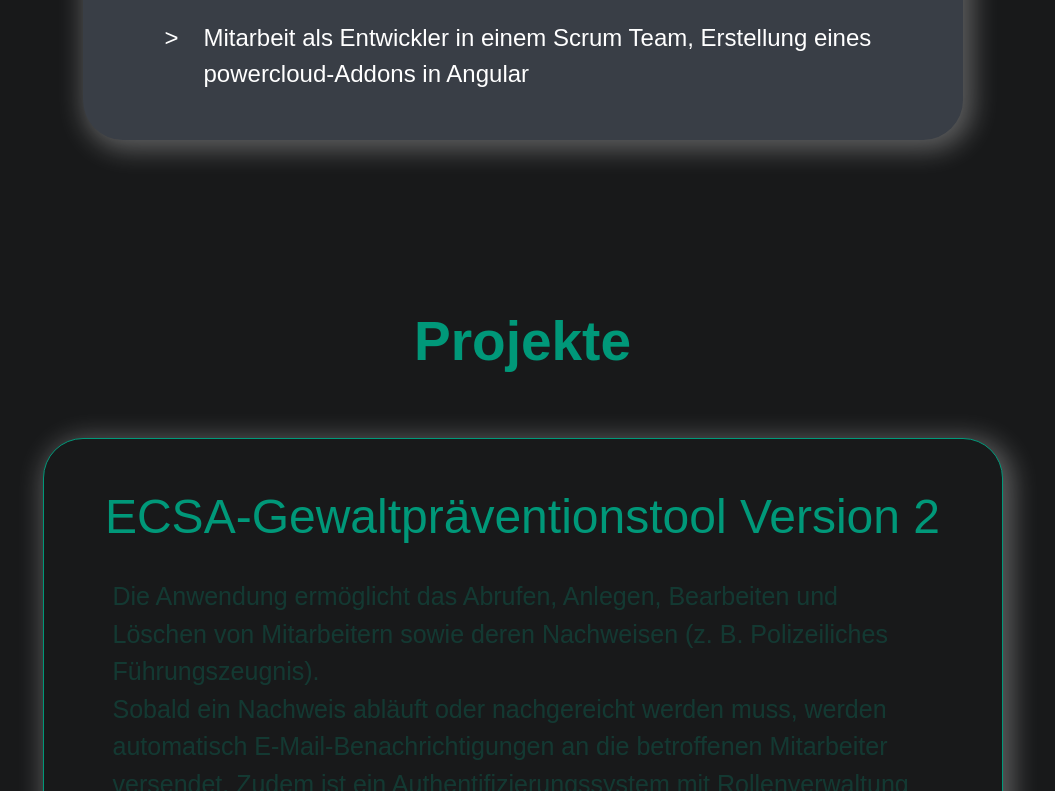
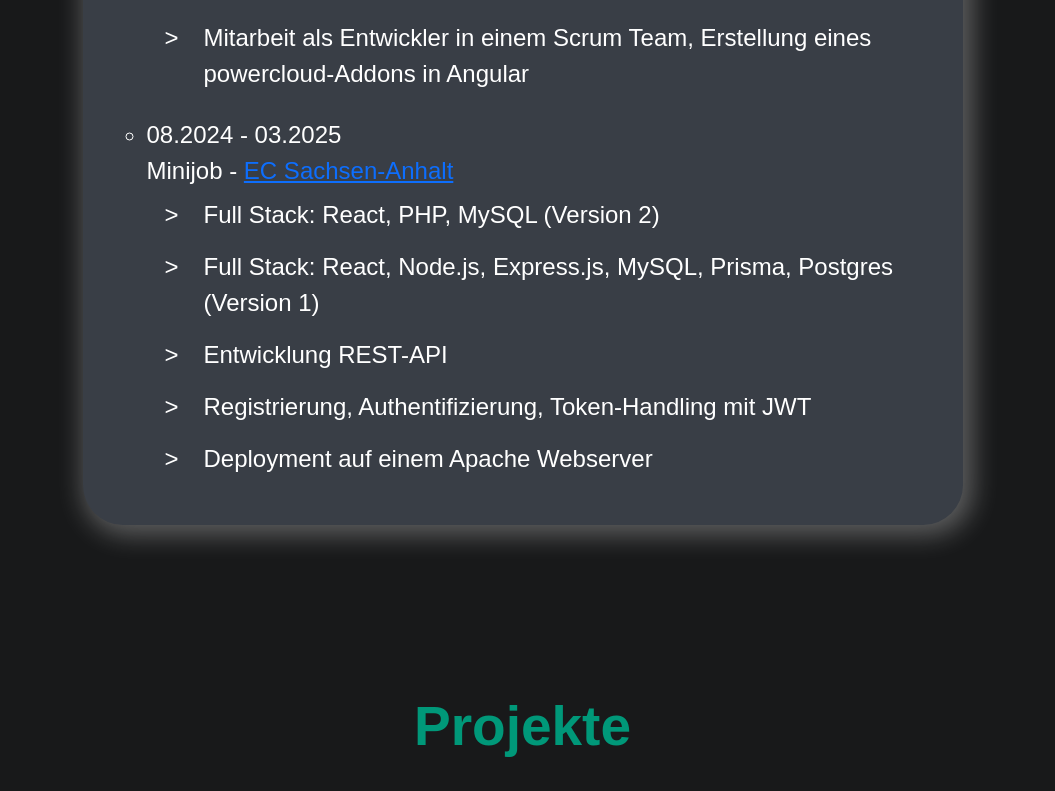
Before and after one commit to PaulKroner/Portfolio, a React (Vite) app: page / in a window 1280 px wide. Shown: the part 2189-2980 px from the top of the page, without its empty margins (165-1220 px from the left). Built offline with nearby package versions, Linux system fonts and the light colour scheme.

Commit message:
add new skills, project and corrected text

```diff
--- a/src/components/cv/cv.jsx
+++ b/src/components/cv/cv.jsx
@@ -32,7 +32,7 @@ const Cv = () => {
             <ol className="fs-4">
               <div>
                 <li className="cvList">
-                  2011-2019
+                  2011 - 2019
                 </li>
                 <div className="">
                   Abitur - Staatliches Gymnasium Wilhelm von Humboldt
@@ -41,14 +41,14 @@ const Cv = () => {
 
               <div>
                 <li className="cvList">
-                  2019-2023
+                  2019 - 2023
                 </li>
                 <div className="">
                   Bachelor Wirtschaftsinformatik - Universität Leipzig
                 </div>
 
                 <li className="cvList">
-                  2023-dato
+                  2023 - 2025
                 </li>
                 <div className="">
                   Master Wirtschaftsinformatik - Universität Leipzig
@@ -67,11 +67,9 @@ const Cv = () => {
             <ol className="cv-text fs-4">
               <div>
                 <li className="cvList">
-                  11.2021-04.2022
+                  11.2021 - 04.2022
                 </li>
                 <div className="">
-                  {/* Praktikum - <a href="https://www.gisa.de/">GISA GmbH</a> <br />
-                                    powercloud, Datenmigration, VBA, Angular, PHP */}
                   Praktikum - <a href="https://www.gisa.de/">GISA GmbH</a>
                   <ul className="mt-2">
                     <li className="cv-list-lower">
@@ -96,7 +94,7 @@ const Cv = () => {
 
               <div>
                 <li className="cvList">
-                  05.2022-04.2023
+                  05.2022 - 04.2023
                 </li>
                 <div className="">
                   Werkstudent - <a href="https://www.gisa.de/">GISA GmbH</a> <br />
@@ -114,6 +112,32 @@ const Cv = () => {
                   </ul>
                 </div>
               </div>
+
+              <div>
+                <li className="cvList">
+                  08.2024 - 03.2025
+                </li>
+                <div className="">
+                  Minijob - <a href="https://ecsa.de/">EC Sachsen-Anhalt</a> <br />
+                  <ul className="mt-2">
+                    <li className="cv-list-lower">
+                      Full Stack: React, PHP, MySQL (Version 2)
+                    </li>
+                    <li className="cv-list-lower">
+                      Full Stack: React, Node.js, Express.js, MySQL, Prisma, Postgres (Version 1)
+                    </li>
+                    <li className="cv-list-lower">
+                      Entwicklung REST-API
+                    </li>
+                    <li className="cv-list-lower">
+                      Registrierung, Authentifizierung, Token-Handling mit JWT
+                    </li>
+                    <li className="cv-list-lower">
+                      Deployment auf einem Apache Webserver
+                    </li>
+                  </ul>
+                </div>
+              </div>
             </ol>
           </div>
         </div>
--- a/src/components/footer/footer.jsx
+++ b/src/components/footer/footer.jsx
@@ -5,7 +5,7 @@ const Footer = () => {
         <footer className="container-fluid">
 
             <div className="footer-text">
-                Diese Webseite wurde in React (Vite) und Bootstrap erstellt.
+                Diese Webseite wurde in React (Vite) und TailwindCSS erstellt.
             </div>
 
         </footer>
--- a/src/components/projects/projects.jsx
+++ b/src/components/projects/projects.jsx
@@ -15,13 +15,13 @@ const Projects = () => {
       id: "ecsa-gpt",
       title: "ECSA-Gewaltpräventionstool Version 1",
       content: "Die Anwendung ermöglicht das Abrufen, Anlegen, Bearbeiten und Löschen von Mitarbeitern sowie deren Nachweisen (z. B. Polizeiliches Führungszeugnis). <br /> Sobald ein Nachweis abläuft oder nachgereicht werden muss, werden automatisch E-Mail-Benachrichtigungen an die betroffenen Mitarbeiter versendet. Zudem ist ein Authentifizierungssystem mit Rollenverwaltung für Administratoren und Mitarbeiter implementiert, das auf JWT basiert. <br /> Das Frontend wurde mit React.js entwickelt, während das Backend in PHP realisiert wurde. Die Anwendung nutzt eine MySQL-Datenbank. <br /><br /> Das Problem mit der ersten Version war, dass die Anwendung nicht mehr weiterentwickeln werden konnte, da lediglich ein Apache Webserver zur Verfügung stand. <br /> Daher habe ich die Anwendung neu entwickelt und dabei den Techstack gewechselt.",
-      usedTech: ["Next.js", "TailwindCSS", "Shadcn UI", "Node.js", "Express.js", "MySQL", "Prisma", ],
+      usedTech: ["Next.js", "TailwindCSS", "Shadcn UI", "Node.js", "Express.js", "MySQL", "Prisma",],
       moreToShow: false
     },
     {
       id: "long-SB",
       title: "SQL-Statementbuilder",
-      content: "Der SQL-Statementbuilder ist ein einfacher Baukasten, mit dem User durch anklicken von Selectfeldern ein SQL-Statement erstellen kann, ohne die Syntax zu kennen.",
+      content: "Der SQL-Statementbuilder ist ein einfacher Baukasten, mit dem User durch anklicken von Selectfeldern ein SQL-Statement erstellen können, ohne die Syntax zu kennen.",
       usedTech: ["HTML", "CSS", "JQuery", "PHP"],
       moreToShow: false
     },
@@ -37,10 +37,10 @@ const Projects = () => {
       title: "Live-Voting-Tool",
       content: `Im Rahmen des Mastermoduls "Software Engineering Project"
             habe ich innerhalb einer Gruppenarbeit zusammen mit <a href="https://finatix.de/">Finatix</a>
-            ein Live-Voting-Tool erstellt. Ziel war es den Ablauf, Problemen und Lösungen eines Softwareprojekts
+            ein Live-Voting-Tool erstellt. Ziel war es den Ablauf, Probleme und Lösungen eines Softwareprojekts
             kennenzulernen. Der Techstack bestand aus React Typescript für das Frontend
-            und MariaDB sowie OpenAPI fürs Backend.`,
-      usedTech: ["React.js", "Bootstrap", "Typescript", "OpenAPI", "MariaDB", "Websockets"],
+            und MariaDB, Node.js sowie OpenAPI fürs Backend.`,
+      usedTech: ["React", "Bootstrap", "Typescript", "Node.js", "OpenAPI", "MariaDB", "Websockets"],
       moreToShow: false
     },
     {
@@ -49,7 +49,7 @@ const Projects = () => {
       content: `Im April 2024 habe ich das Meta Front-End Developer Zertifikat erhalten.
             Aufgabe des Kurses war die Erstellung einer Restaurant Website, auf der man einen Blick auf die Speisekarte erhalten,
             einen Tisch reservieren und Besucherbewertungen lesen kann.`,
-      usedTech: ["React.js", "Figma"],
+      usedTech: ["React", "Figma"],
       moreToShow: false
     },
     {
@@ -58,7 +58,21 @@ const Projects = () => {
       content: `Zusammen mit einem Freund baue ich ein Multiplayer Pokerspiel,
                     welches zum Ausbau unserer Programmier-Fähigkeiten gedacht ist.
                     Dabei bin ich für das Frontend zuständig.`,
-      usedTech: ["React.js", "Bootstrap", "Node.js", "Socket.io"],
+      usedTech: ["React", "Bootstrap", "Node.js", "Socket.io"],
+      moreToShow: false
+    },
+    {
+      id: "ma-csharp",
+      title: "RegioDataModule",
+      content: `Im Rahmen meiner Masterarbeit habe ich ein Modul für das Projekt
+                <a href="https://www.digitalisierung-landwirtschaft.de/regionale-lebensmittel-fuer-leipzig-neue-plattform-lefoodie/">le’foodie</a>
+                entwickelt, dass mit der REGIOdata-API interagiert. Dabei sollen
+                Produkte aus der le’foodie Datenbank
+                abgerufen und danach sortiert werden, ob diese eine "RegioDataProductId" besitzen.
+                Diese sollen zur globalen Speicherung auf der Plattform <a href="https://regiodata.org/">REGIOdata</a> gespeichert werden,
+                indem mit der API interagiert wird. Die Antwort enthält die "RegioDataProductId",
+                welche dann für das jeweilige Produkte in der internen Datenbank abgespeichert wird.`,
+      usedTech: ["C#", "ASP.NET Core", "Entity Framework"],
       moreToShow: false
     },
   ]
--- a/src/components/skills/skills.jsx
+++ b/src/components/skills/skills.jsx
@@ -39,7 +39,7 @@ const Skills = () => {
       width: "30%",
     },
     {
-      skill: "C#",
+      skill: "ASP.NET",
       experience: "Grundlagen",
       width: "30%",
     },
```
